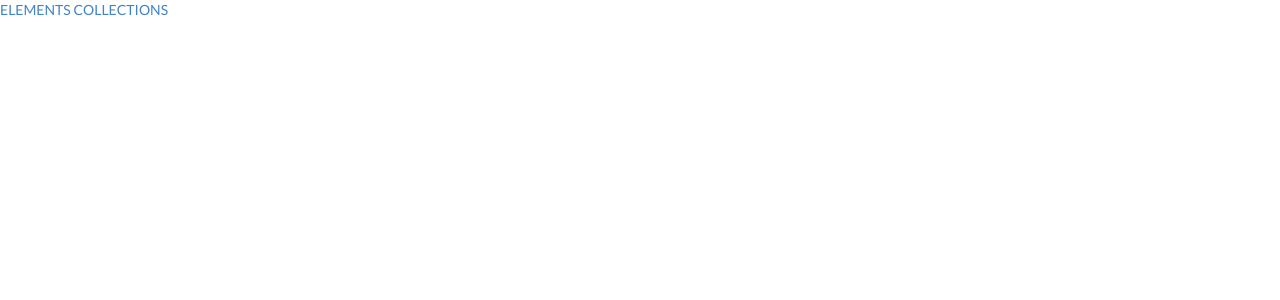
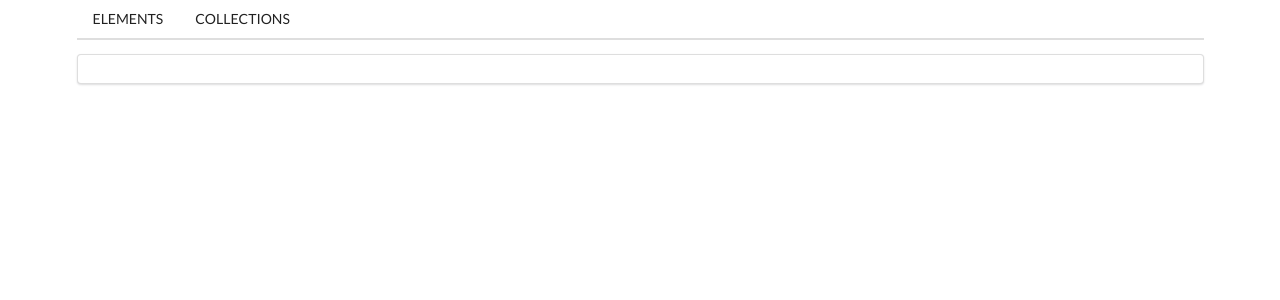
Before and after one commit to LaraGuardiola/angular-modules, an Angular app: page / in a window 1280 px wide. Shown: the top 300 px of the page. Built offline with nearby package versions, Linux system fonts and the light colour scheme.

Commit message:
added attr routerLinkActive to the anchors

```diff
--- a/src/app/app.component.html
+++ b/src/app/app.component.html
@@ -1,3 +1,10 @@
-<a routerLink="/elements">ELEMENTS</a>
-<a routerLink="/collections"> COLLECTIONS</a>
-<router-outlet></router-outlet>
+<!-- routerLink marks the path for the user, routerLinkActive adds the specified class when active (when you are in the marked route) -->
+<div class="ui container">
+    <div class="ui secondary pointing menu">
+        <a routerLink="/elements" routerLinkActive="active" class="item">ELEMENTS</a>
+        <a routerLink="/collections" routerLinkActive="active" class="item"> COLLECTIONS</a>
+    </div>
+    <div class="ui segment">
+        <router-outlet></router-outlet>
+    </div>
+</div>
```
